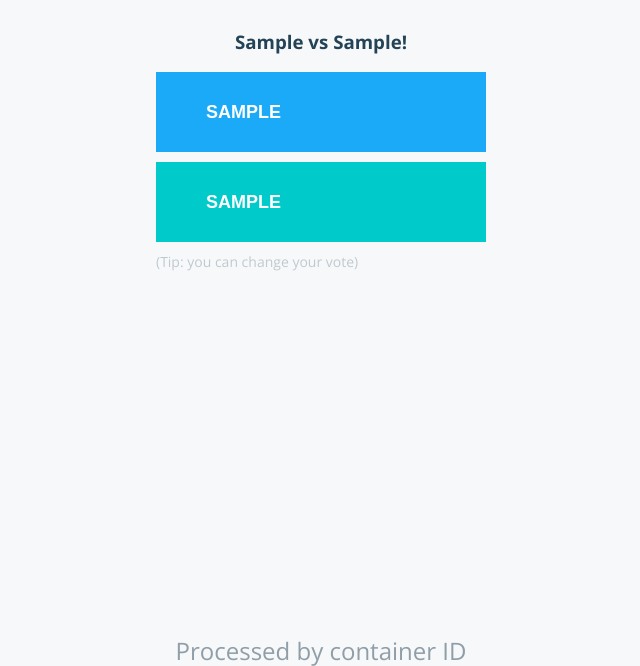
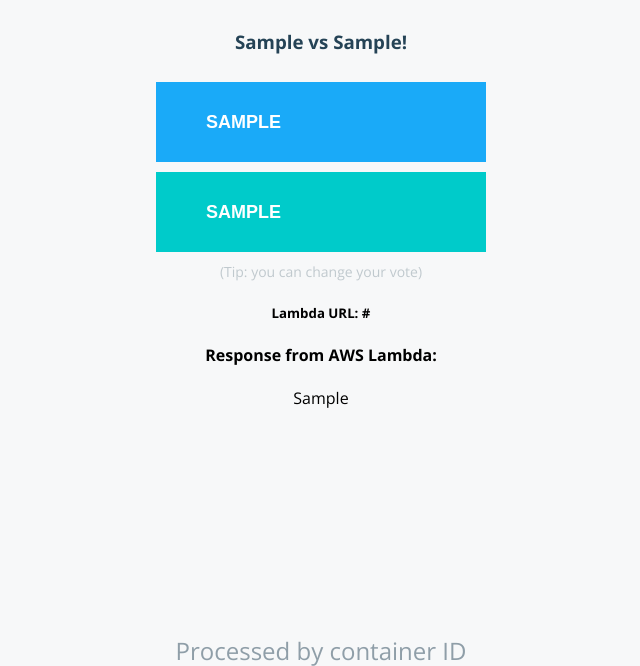
Before and after one commit to dockersamples/example-voting-app, a Flask app: template result/views/index.html in a window 1280 px wide. Shown: the top 666 px of the page, without its empty margins (319-959 px from the left). Run offline with Flask 2, Linux system fonts and the light colour scheme; the template is opened without the code that fills it: most values are stand-ins (such as "Sample title", 1, 10 or a date in 2020); some libraries are stand-ins or nearby versions.

Commit message:
added request to aws lambda

```diff
--- a/vote/app.py
+++ b/vote/app.py
@@ -1,5 +1,8 @@
 from flask import Flask, render_template, request, make_response, g
 from redis import Redis
+from urllib.parse import urlencode
+from urllib.request import Request, urlopen
+
 import os
 import socket
 import random
@@ -29,13 +32,21 @@ def hello():
         voter_id = hex(random.getrandbits(64))[2:-1]
 
     vote = None
+    lambda_vote = None
 
     if request.method == 'POST':
-        redis = get_redis()
         vote = request.form['vote']
         app.logger.info('Received vote for %s', vote)
-        data = json.dumps({'voter_id': voter_id, 'vote': vote})
-        redis.rpush('votes', data)
+        url = os.getenv('LAMBDA_VOTE_RESULT_URL')
+        post_fields = {'vote': vote}
+
+        r = Request(url, urlencode(post_fields).encode())
+        r.add_header('Content-Type', 'application/json')
+        response = urlopen(r)
+        json = response.read()
+        app.logger.info('Response from AWS Lambda:')
+        app.logger.info(json)
+        lambda_vote = json
 
     resp = make_response(render_template(
         'index.html',
@@ -43,6 +54,8 @@ def hello():
         option_b=option_b,
         hostname=hostname,
         vote=vote,
+        lambda_vote=lambda_vote,
+        lambda_url=os.getenv('LAMBDA_VOTE_RESULT_URL')
     ))
     resp.set_cookie('voter_id', voter_id)
     return resp
--- a/vote/static/stylesheets/style.css
+++ b/vote/static/stylesheets/style.css
@@ -127,3 +127,7 @@ button.b{
   width:50%;
   height:100%;
 }
+.form-content {
+  display: flex;
+  justify-content: center;
+}
--- a/vote/templates/index.html
+++ b/vote/templates/index.html
@@ -3,30 +3,39 @@
   <head>
     <meta charset="utf-8">
     <title>{{option_a}} vs {{option_b}}!</title>
-    <base href="/index.html">
+    <!--<base href="/index.html">-->
     <meta name = "viewport" content = "width=device-width, initial-scale = 1.0">
     <meta name="keywords" content="docker-compose, docker, stack">
     <meta name="author" content="Tutum dev team">
     <link rel='stylesheet' href="{{ url_for('static',filename='stylesheets/style.css') }}" />
+    <link rel='stylesheet' href=".{{ url_for('static',filename='stylesheets/style.css') }}" />
+    <link rel='stylesheet' href="static/stylesheets/style.css" />
     <link rel="stylesheet" href="https://maxcdn.bootstrapcdn.com/font-awesome/4.4.0/css/font-awesome.min.css">
   </head>
   <body>
     <div id="content-container">
       <div id="content-container-center">
         <h3>{{option_a}} vs {{option_b}}!</h3>
-        <form id="choice" name='form' method="POST" action="/">
-          <button id="a" type="submit" name="vote" class="a" value="a">{{option_a}}</button>
-          <button id="b" type="submit" name="vote" class="b" value="b">{{option_b}}</button>
-        </form>
-        <div id="tip">
-          (Tip: you can change your vote)
+        <div class="form-content">
+          <form id="choice" name='form' method="POST" action=".">
+            <button id="a" type="submit" name="vote" class="a" value="a">{{option_a}}</button>
+            <button id="b" type="submit" name="vote" class="b" value="b">{{option_b}}</button>
+          </form>
+        </div>
+        <div id="tip" class="form-content">
+          <div>
+            (Tip: you can change your vote)
+          </div>
         </div>
         <div id="hostname">
           Processed by container ID {{hostname}}
         </div>
+        <h5>Lambda URL: {{lambda_url}}</h5>
+        <h4>Response from AWS Lambda:</h4>
+        <div>{{lambda_vote}}</div>
       </div>
     </div>
-    <script src="http://code.jquery.com/jquery-latest.min.js" type="text/javascript"></script>
+    <script src="https://code.jquery.com/jquery-latest.min.js" type="text/javascript"></script>
     <script src="//cdnjs.cloudflare.com/ajax/libs/jquery-cookie/1.4.1/jquery.cookie.js"></script>
 
     {% if vote %}
```
Also changed, not shown: docker-compose.yml (+17 -15 lines), 1 other file.
